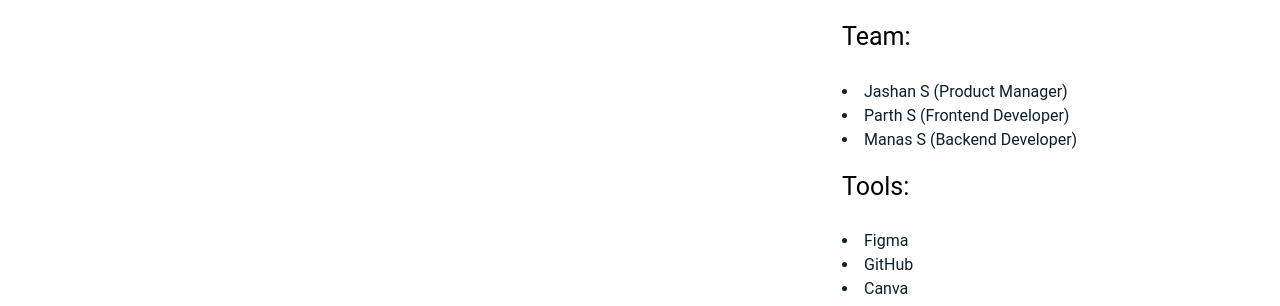
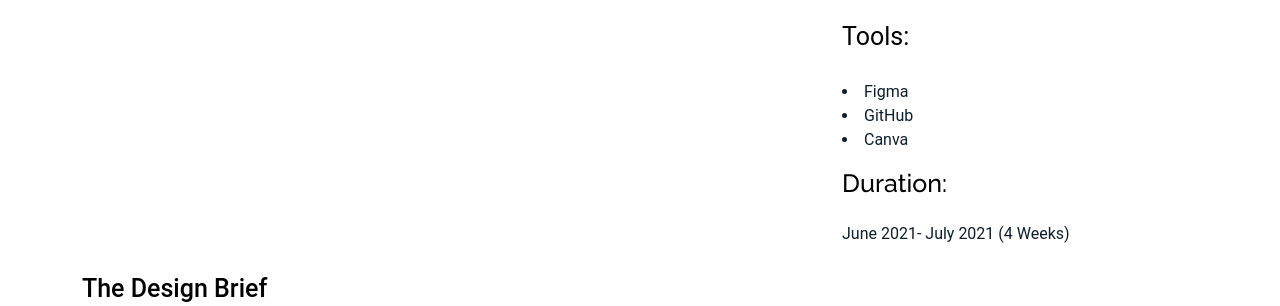
Before and after one commit to ShraboniBanerjee/UX-Portfolio, a plain HTML site: page zedd-labz.html in a window 1280 px wide. Shown: the part 557-863 px from the top of the page. Drawn offline with Linux system fonts and the light colour scheme; a web font is replaced by a local one.

Commit message:
Update zedd-labz.html

```diff
--- a/zedd-labz.html
+++ b/zedd-labz.html
@@ -99,12 +99,6 @@
               <span>UI/UX Designer</span>
 
               </p>
-
-          <p class="mb-4"><span style="font-size: 25px; color:#000000">Team: </span>
-          <li>Jashan S (Product Manager) </li>
-          <li>Parth S (Frontend Developer)</li>
-          <li>Manas S (Backend Developer)</li>
-          </p>
 
           <p class="mb-4"><span style="font-size: 25px; color:#000000">Tools: </span>
             <li>Figma</li>
```
